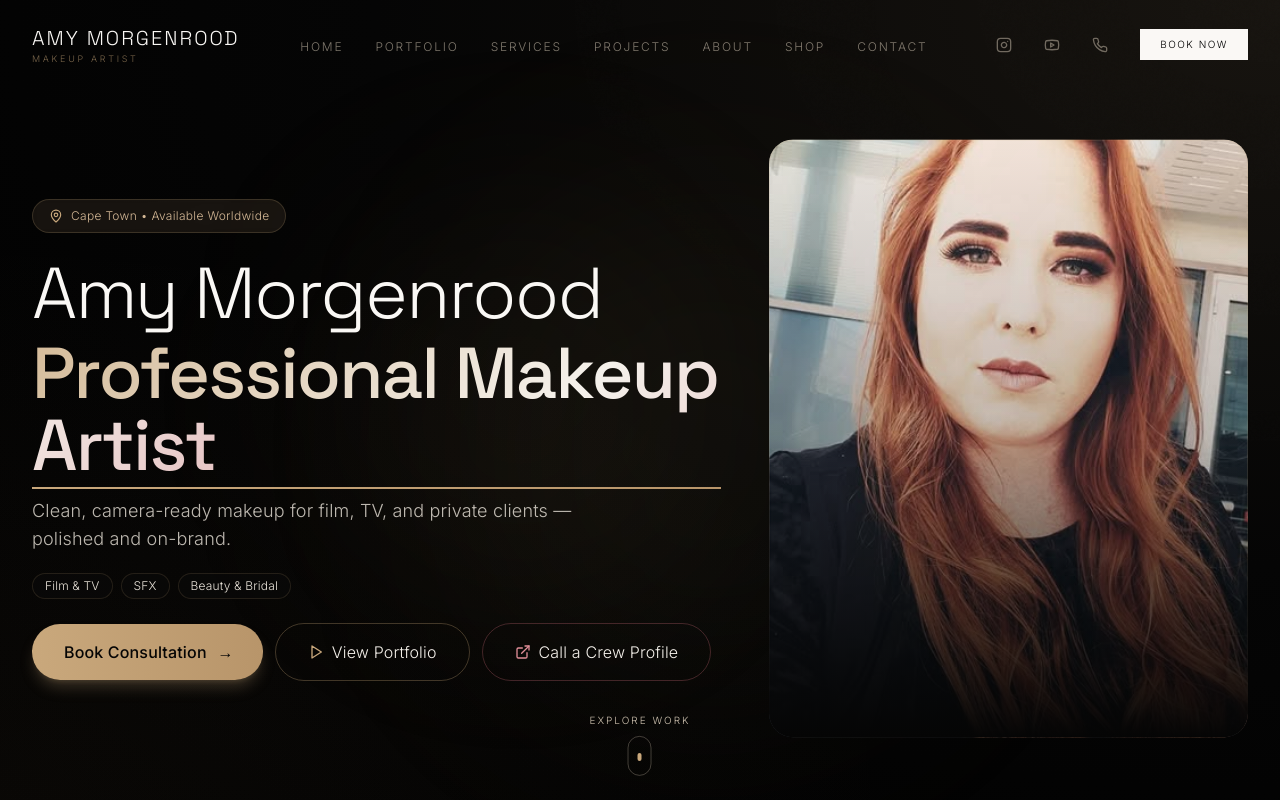
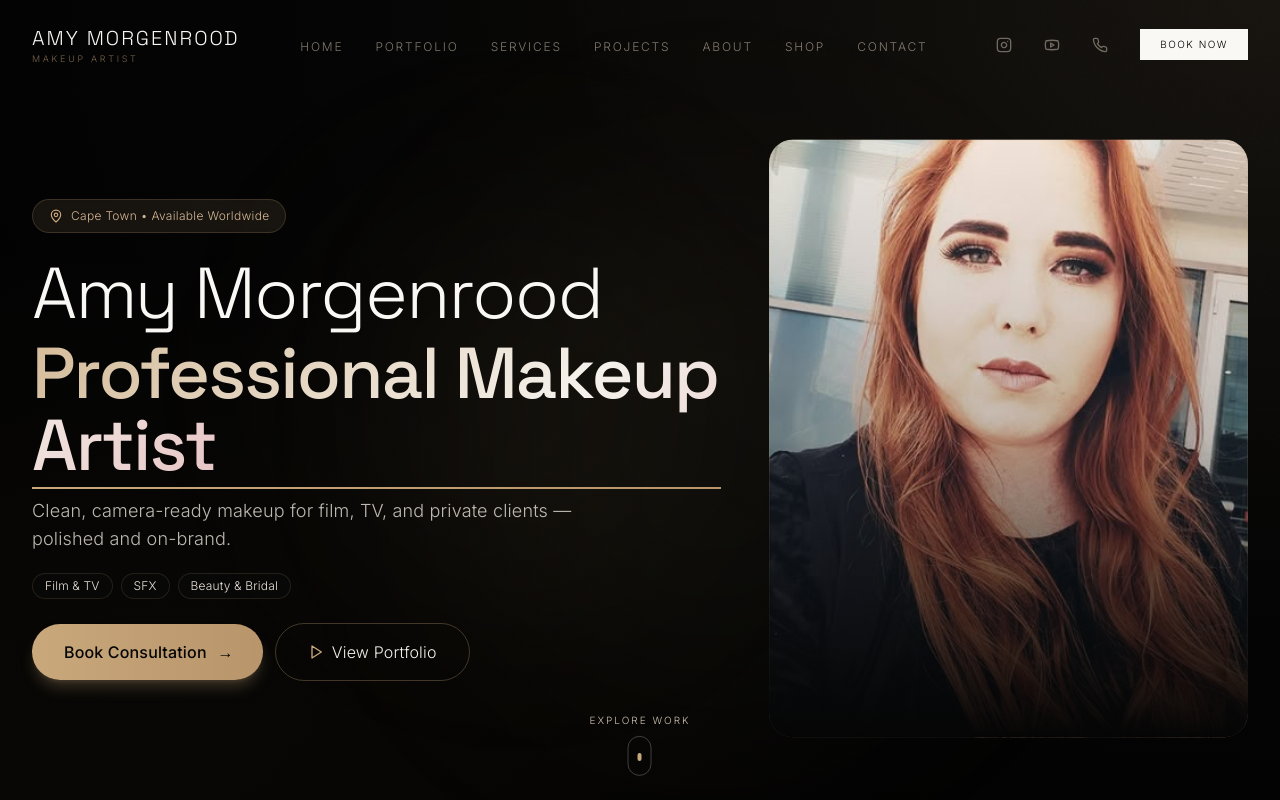
Before and after one commit to JohnMorgenrood/amy, a Next.js app: page / in a window 1280 px wide. Shown: the top 800 px of the page. Built offline with nearby package versions, Linux system fonts and the light colour scheme.

Commit message:
Remove Call a Crew buttons

```diff
--- a/src/components/sections/About.tsx
+++ b/src/components/sections/About.tsx
@@ -11,7 +11,6 @@ import {
   Film,
   Star,
   CheckCircle,
-  ExternalLink,
   Instagram
 } from 'lucide-react'
 
@@ -234,17 +233,6 @@ export function About() {
                 Follow @amyb_mup
               </motion.a>
               <motion.a
-                href="https://www.callacrew.co.za/crew/2839508/amy-morgenrood/bio?bf=1"
-                target="_blank"
-                rel="noopener noreferrer"
-                whileHover={{ scale: 1.02 }}
-                whileTap={{ scale: 0.98 }}
-                className="inline-flex items-center gap-3 px-6 py-3 border border-rose-500/30 text-cream-100 text-xs tracking-[0.15em] uppercase hover:border-rose-500/60 hover:bg-rose-500/10 transition-all duration-300"
-              >
-                <ExternalLink className="w-4 h-4" />
-                Call a Crew Profile
-              </motion.a>
-              <motion.a
                 href="#contact"
                 whileHover={{ scale: 1.02 }}
                 whileTap={{ scale: 0.98 }}
--- a/src/components/sections/Hero.tsx
+++ b/src/components/sections/Hero.tsx
@@ -3,7 +3,7 @@
 import { useRef, useEffect, useState } from 'react'
 import { motion, useScroll, useTransform } from 'framer-motion'
 import Image from 'next/image'
-import { ExternalLink, MapPin, Play } from 'lucide-react'
+import { MapPin, Play } from 'lucide-react'
 
 export function Hero() {
   const containerRef = useRef<HTMLDivElement>(null)
@@ -174,17 +174,6 @@ export function Hero() {
                 <Play className="w-4 h-4 text-gold-500" />
                 <span>View Portfolio</span>
               </motion.a>
-              <motion.a
-                href="https://www.callacrew.co.za/crew/2839508/amy-morgenrood/bio?bf=1"
-                target="_blank"
-                rel="noopener noreferrer"
-                whileHover={{ scale: 1.02 }}
-                whileTap={{ scale: 0.98 }}
-                className="group flex items-center gap-2 px-8 py-4 rounded-full border border-rose-500/30 text-cream-200 hover:bg-rose-500/10 hover:border-rose-500/60 transition-all"
-              >
-                <ExternalLink className="w-4 h-4 text-rose-400" />
-                <span>Call a Crew Profile</span>
-              </motion.a>
             </motion.div>
 
           </motion.article>
```
